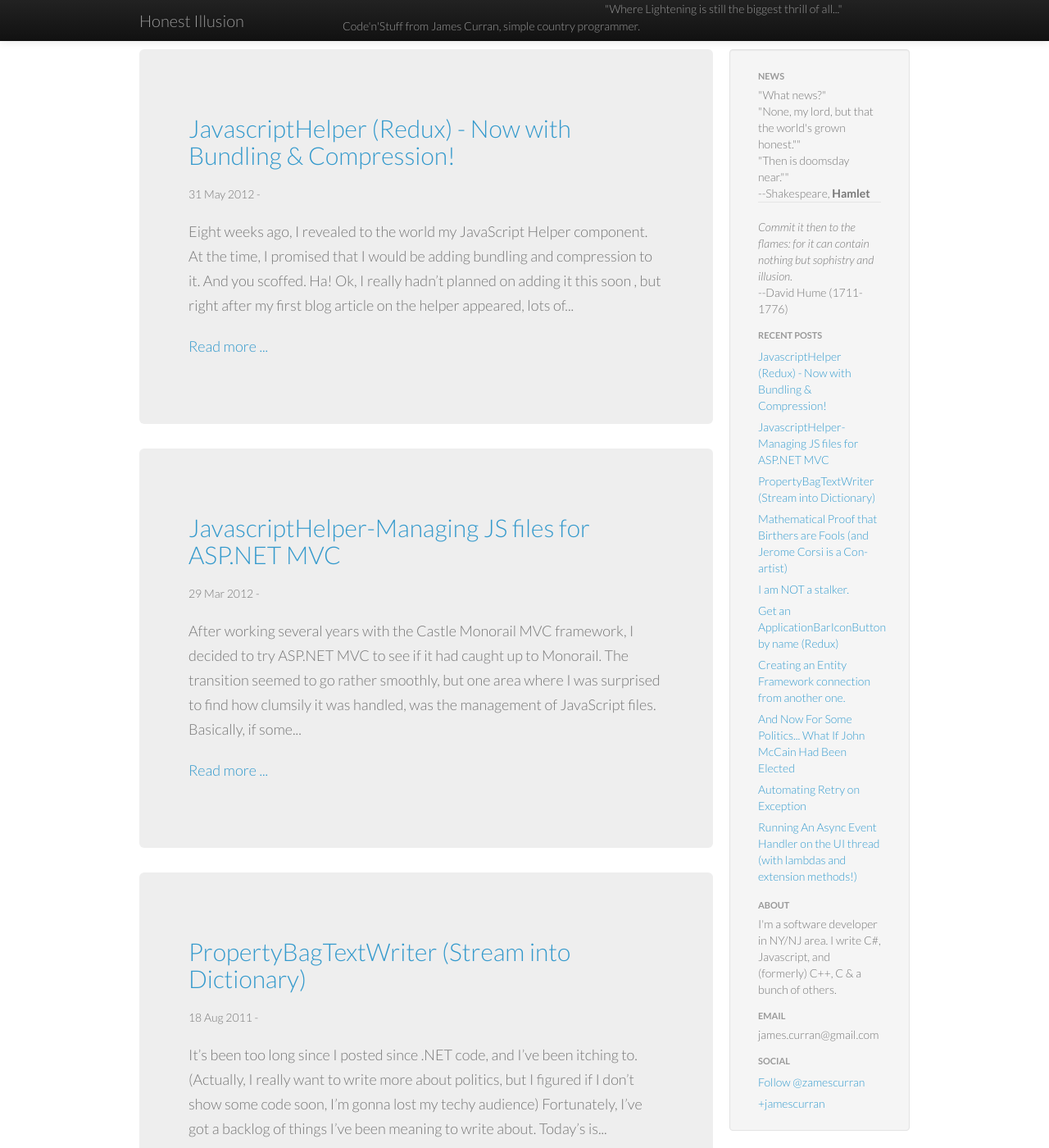
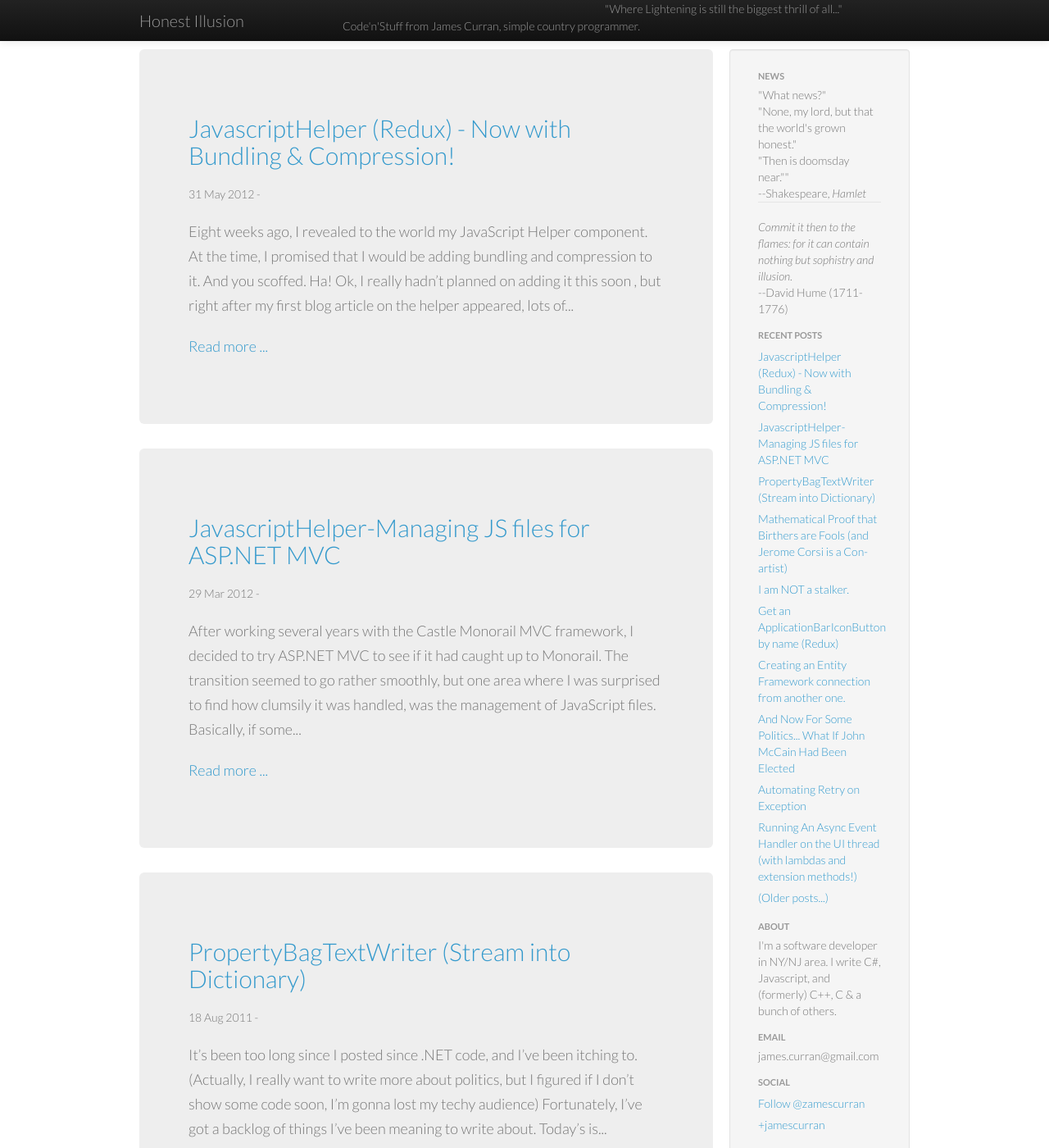
Before and after one commit to jamescurran/jamescurran.github.io, a Jekyll site: the page built from index.html, in a window 1280 px wide and 1400 px high. Shown: the whole window at 82% size. Built offline with Jekyll 4.4.1, drawn with Linux system fonts in a browser that asks for light colours; nearby versions of some CDN libraries; comment, search, counter and statistics services are not loaded.

Commit message:
More Tweaks.

```diff
--- a/_includes/sidebar.html
+++ b/_includes/sidebar.html
@@ -2,19 +2,20 @@
   <div class="well sidebar-nav">
     <ul class="nav nav-list">
 <li class="nav-header">News</li>
-<li>
+<li class="small">
 "What news?"<br/>
- "None, my lord, but that the world's grown honest.""<br/>
+ "None, my lord, but that the world's grown honest."<br/>
   "Then is doomsday near.""<br/>
-  --Shakespeare, <b>Hamlet</b> </li>
+  --Shakespeare, <i>Hamlet</i> </li>
 <li><hr/></li>
-<li><i>Commit it then to the flames: for it can contain nothing but sophistry and illusion.</i><br/>
+<li class="small"><i>Commit it then to the flames: for it can contain nothing but sophistry and illusion.</i><br/>
  --David Hume (1711-1776)</li>
 
       <li class="nav-header">Recent Posts</li>
       {% for post in site.posts limit: 10 %}
         <li><a href="{{ post.url }}">{{ post.title }}</a></li>
       {% endfor %}
+      <li><a href="/archive.html">(Older posts...)</a></li>
       <li class="nav-header">About</li>
       <li>I'm a software developer in NY/NJ area.  I write C#, Javascript, and (formerly) C++, C & a bunch of others.</li>
       <li class="nav-header">Email</li>
```
